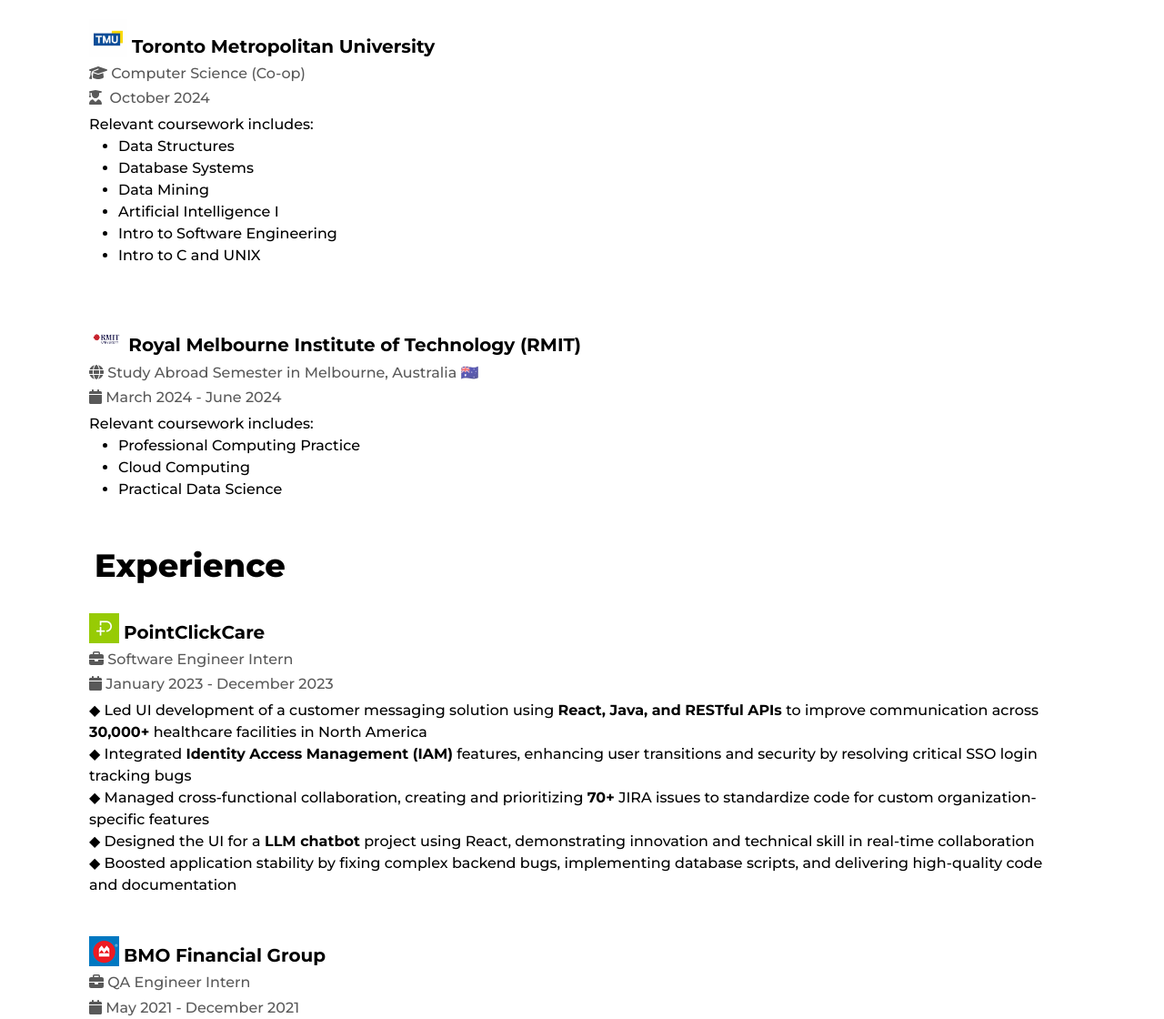
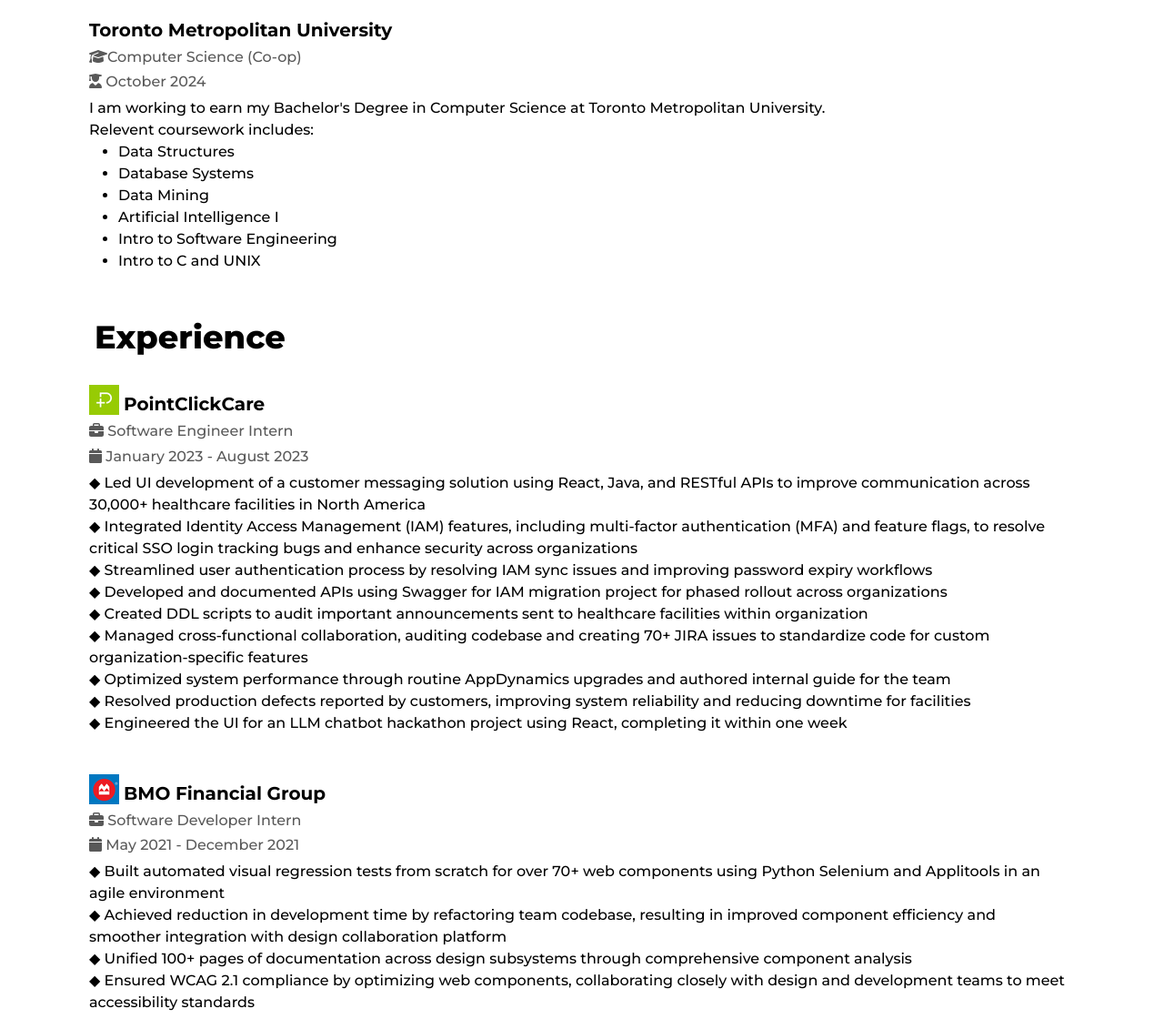
Before and after one commit to ramneekriar/ramneekriar.github.io, a Gatsby site: page / in a window 1280 px wide. Shown: the part 1020-2140 px from the top of the page at 91% size. Built offline with nearby package versions, Linux system fonts and the light colour scheme; Gatsby itself is replaced by a stand-in of ours.

Commit message:
update portfolio

```diff
--- a/src/components/landing/content.js
+++ b/src/components/landing/content.js
@@ -2,8 +2,6 @@
 import { StaticQuery, graphql } from "gatsby"
 import pccLogo from "../../images/pcclogo.jpg"
 import bmoLogo from "../../images/bmologo.png"
-import tmuLogo from "../../images/tmulogo.jpg"
-import rmitLogo from "../../images/rmitLogo.jpg"
 
 import { FontAwesomeIcon } from "@fortawesome/react-fontawesome"
 import {
@@ -12,7 +10,6 @@
   faTerminal,
   faGraduationCap,
   faUserGraduate,
-  faGlobe,
   faCode,
 } from "@fortawesome/free-solid-svg-icons"
 
@@ -43,6 +40,7 @@
           }
         `}
         render={data => (
+          <>
             <section className="content" id="content">
               <div className="container">
                 {/* + School subsection */}
@@ -55,37 +53,28 @@
                   <div className="card">
                     <div className="card-body">
                       <div className="card-title">
-                    <h3 style={{ display: "inline-block" }}>
-                        <img
-                          style={{
-                            paddingRight: "5px",
-                            verticalAlign: "bottom",
-                            width: "5%",
-                            height: "auto"
-                          }}
-                          src={tmuLogo}
-                          alt="Toronto Metropolitan University Logo"
-                        />
-                        Toronto Metropolitan University
-                      </h3>
+                        <h3>Toronto Metropolitan University</h3>
                         <h4>
                           <FontAwesomeIcon
                             icon={faGraduationCap}
                             className="mr-2"
                           />
-                        &nbsp;Computer Science (Co-op)
+                          Computer Science (Co-op)
                         </h4>
                         <h4>
                           <FontAwesomeIcon
                             icon={faUserGraduate}
                             className="mr-2"
                           />{" "}
-                        &nbsp;October 2024
+                          October 2024
                         </h4>
                       </div>
 
                       <div className="card-text">
-                      Relevant coursework includes:
+                        I am working to earn my Bachelor's Degree in Computer Science at Toronto
+                        Metropolitan University.
+                        <br />
+                        Relevent coursework includes:
                         <br />
                         <ul>
                           <li>Data Structures</li>
@@ -94,50 +83,6 @@
                           <li>Artificial Intelligence I</li>
                           <li>Intro to Software Engineering</li>
                           <li>Intro to C and UNIX</li>
-                      </ul>
-                    </div>
-                  </div>
-                </div>
-
-                <div className="card">
-                  <div className="card-body">
-                    <div className="card-title">
-                    <h3 style={{ display: "inline-block" }}>
-                        <img
-                          style={{
-                            paddingRight: "5px",
-                            verticalAlign: "bottom",
-                            width: "4%",
-                            height: "auto"
-                          }}
-                          src={rmitLogo}
-                          alt="Royal Melbourne Institute of Technology Logo"
-                        />
-                        Royal Melbourne Institute of Technology (RMIT)
-                      </h3>
-                      <h4>
-                        <FontAwesomeIcon
-                          icon={faGlobe}
-                          className="mr-2"
-                        />
-                        &nbsp;Study Abroad Semester in Melbourne, Australia 🇦🇺
-                      </h4>
-                      <h4>
-                        <FontAwesomeIcon
-                          icon={faCalendar}
-                          className="mr-2"
-                        />
-                        &nbsp;March 2024 - June 2024
-                      </h4>
-                    </div>
-
-                    <div className="card-text">
-                      Relevant coursework includes:
-                      <br />
-                      <ul>
-                        <li>Professional Computing Practice</li>
-                        <li>Cloud Computing</li>
-                        <li>Practical Data Science</li>
                         </ul>
                       </div>
                     </div>
@@ -155,15 +100,8 @@
                   <div className="card">
                     <div className="card-body">
                       <div className="card-title">
-                      <h3 style={{ display: "inline-block" }}>
-                        <img
-                          style={{
-                            paddingRight: "5px",
-                            verticalAlign: "bottom",
-                          }}
-                          src={pccLogo}
-                          alt="PointClickCare Logo"
-                        />
+                        <h3 style={{display: "inline-block"}}>
+                          <img style={{paddingRight: "5px", verticalAlign: "bottom"}} src={pccLogo} />
                           PointClickCare
                         </h3>
                         <h4>
@@ -175,24 +113,31 @@
                         </h4>
                         <h4>
                           <FontAwesomeIcon icon={faCalendar} className="mr-2" />{" "}
-                        January 2023 - December 2023
+                          January 2023 - August 2023
                         </h4>
                       </div>
 
                       <div className="card-text">
-                      ◆ Led UI development of a customer messaging solution using <b>React, Java, and RESTful APIs</b> to improve communication across <b>30,000+</b> healthcare facilities in North America
+                      ◆ Led UI development of a customer messaging solution using React, Java, and RESTful APIs to improve communication
+                      across 30,000+ healthcare facilities in North America
                         <br />
-                      ◆ Integrated <b>Identity Access Management (IAM)</b> features, enhancing user transitions and security by resolving critical
-SSO login tracking bugs
+                        ◆ Integrated Identity Access Management (IAM) features, including multi-factor authentication (MFA) and feature
+                        flags, to resolve critical SSO login tracking bugs and enhance security across organizations
                         <br />
-                      ◆ Managed cross-functional collaboration, creating and prioritizing <b>70+</b> JIRA issues to standardize code for custom
+                        ◆ Streamlined user authentication process by resolving IAM sync issues and improving password expiry workflows
+                        <br />
+                        ◆ Developed and documented APIs using Swagger for IAM migration project for phased rollout across organizations
+                        <br />
+                        ◆ Created DDL scripts to audit important announcements sent to healthcare facilities within organization
+                        <br />
+                        ◆ Managed cross-functional collaboration, auditing codebase and creating 70+ JIRA issues to standardize code for custom
                         organization-specific features
                         <br />
-                      ◆ Designed the UI for a <b>LLM chatbot</b> project using React, demonstrating innovation and technical skill in real-time
-collaboration
+                        ◆ Optimized system performance through routine AppDynamics upgrades and authored internal guide for the team
                         <br />
-                      ◆ Boosted application stability by fixing complex backend bugs, implementing database scripts, and delivering high-quality
-code and documentation
+                        ◆ Resolved production defects reported by customers, improving system reliability and reducing downtime for facilities
+                        <br />
+                        ◆ Engineered the UI for an LLM chatbot hackathon project using React, completing it within one week
                       </div>
                     </div>
                   </div>
@@ -200,15 +145,8 @@
                   <div className="card">
                     <div className="card-body">
                       <div className="card-title">
-                      <h3 style={{ display: "inline-block" }}>
-                        <img
-                          style={{
-                            paddingRight: "5px",
-                            verticalAlign: "bottom",
-                          }}
-                          src={bmoLogo}
-                          alt="BMO Financial Group Logo"
-                        />
+                      <h3 style={{display: "inline-block"}}>
+                          <img style={{paddingRight: "5px", verticalAlign: "bottom"}} src={bmoLogo} />
                           BMO Financial Group
                         </h3>
                         <h4>
@@ -216,7 +154,7 @@
                             icon={faBriefcase}
                             className="mr-2"
                           />{" "}
-                        QA Engineer Intern
+                          Software Developer Intern
                         </h4>
                         <h4>
                           <FontAwesomeIcon icon={faCalendar} className="mr-2" />{" "}
@@ -225,16 +163,17 @@
                       </div>
 
                       <div className="card-text">
-                      ◆ Built automated visual regression tests from scratch for over <b>70+</b> web components using <b>Python Selenium</b> and
-Applitools in an agile environmen
+                        ◆ Built automated visual regression tests from scratch for over 70+ web components using Python Selenium and
+                        Applitools in an agile environment
                         <br />
-                      ◆ Refactored team codebase to enhance component efficiency by upgrading to the latest Storybook version, ensuring
-smooth integration with InVision
+                        ◆ Achieved reduction in development time by refactoring team codebase, resulting in improved component efficiency and
+                        smoother integration with design collaboration platform
                         <br />
-                      ◆ Unified <b>100+</b> pages of documentation across subsystems on InVision through comprehensive component analysis
+                        ◆ Unified 100+ pages of documentation across design subsystems through comprehensive component analysis
                         <br />
-                      ◆ Ensured <b>WCAG 2.1</b> compliance by optimizing web components, collaborating closely with design and development teams
+                        ◆ Ensured WCAG 2.1 compliance by optimizing web components, collaborating closely with design and development teams
                         to meet accessibility standards
+
                       </div>
                     </div>
                   </div>
@@ -305,9 +244,10 @@
                     ))}
                   </div>
                 </div>
+              </div>
               {/* - Projects subsection */}
-            </div>
             </section>
+          </>
         )}
       />
     )
```
Also changed, not shown: 1 other file. Lines whose indentation alone changed are shown as unchanged.
